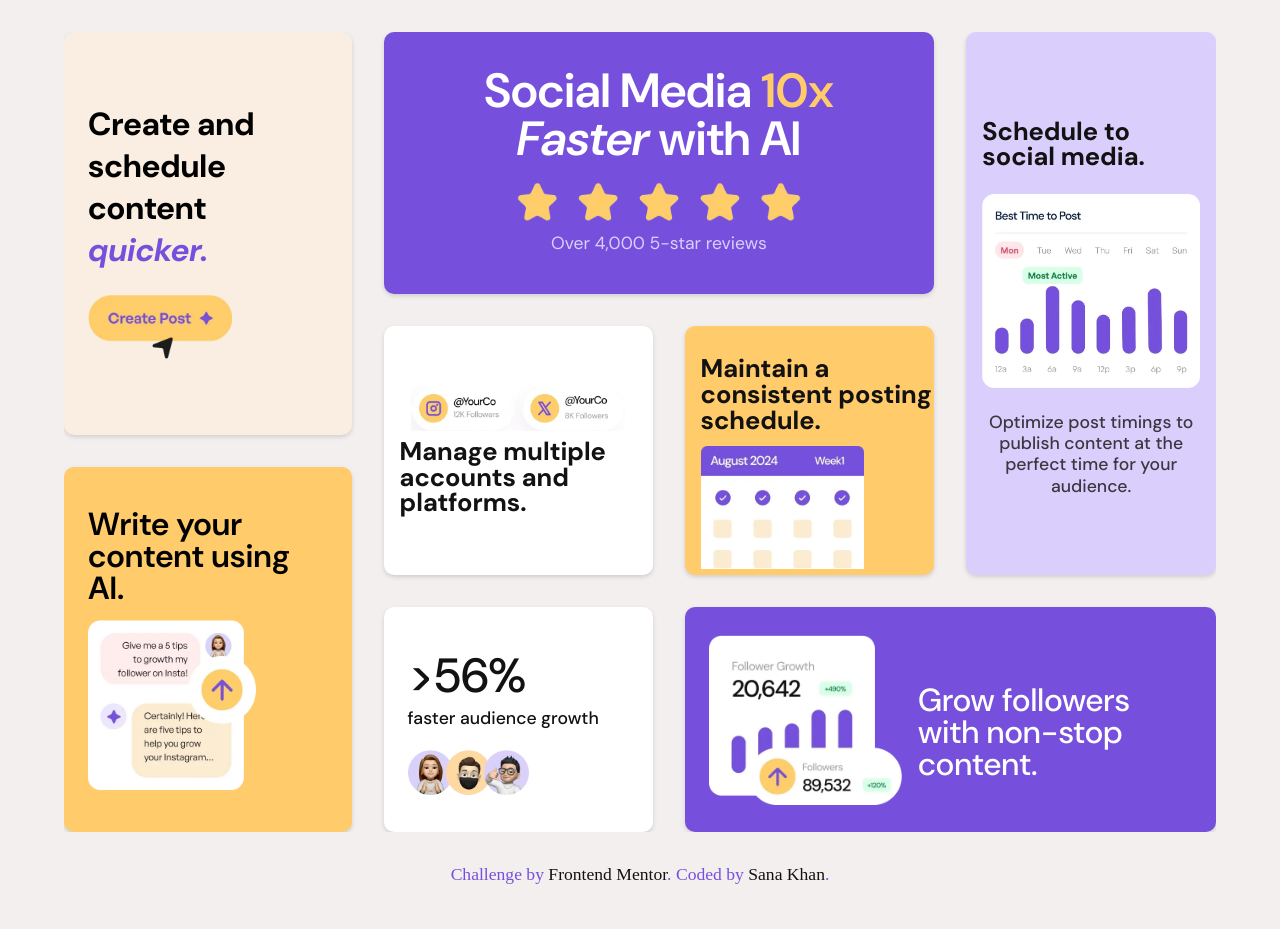
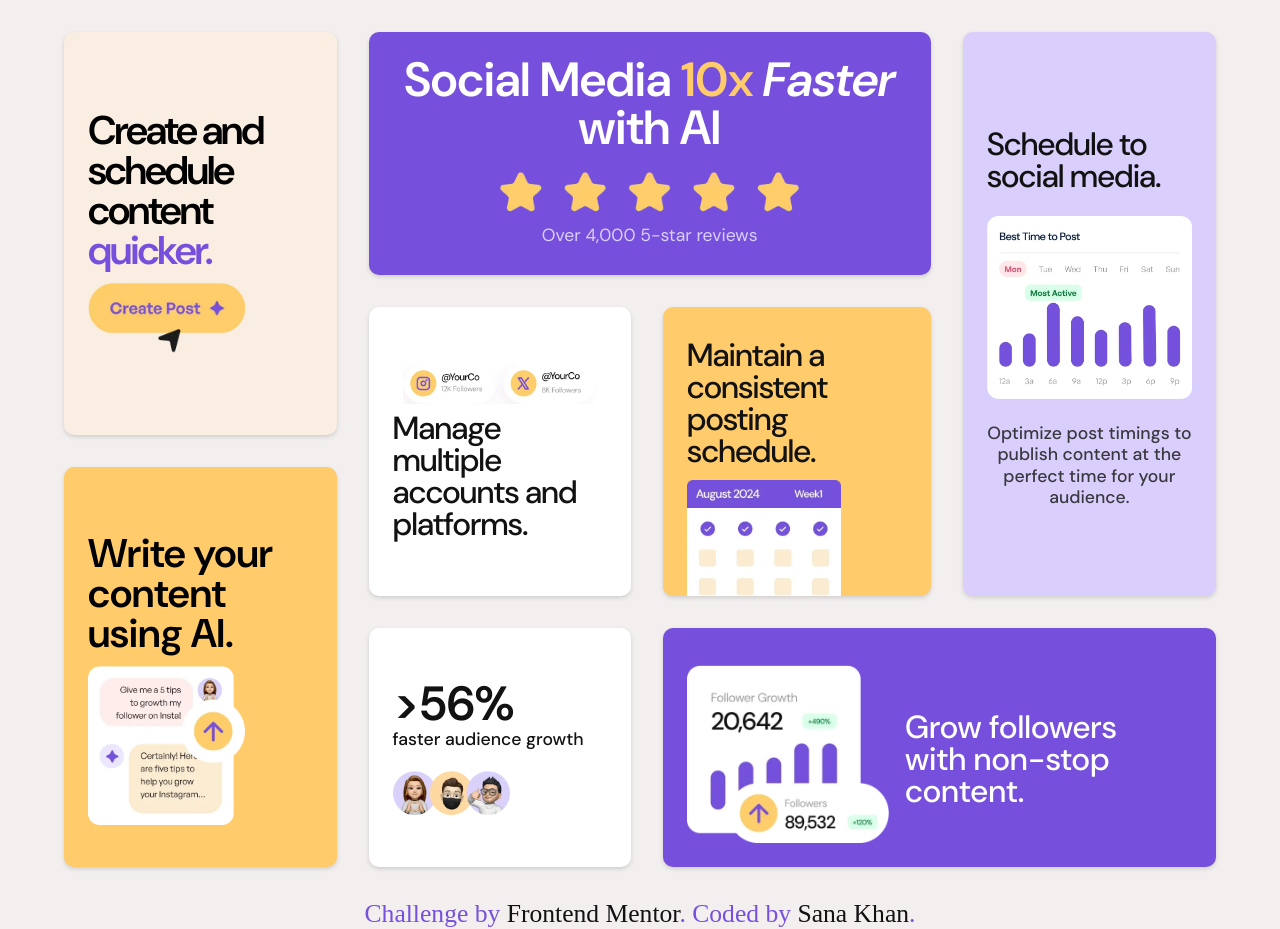
Before and after one commit to Sana-zen/Bento-Grid-Page, a plain HTML site: page index.html in a window 1280 px wide. Before the commit the page ends 885 px from the top, so only its background shows below. Drawn offline with Linux system fonts and the light colour scheme.

Commit message:
updated fonts

```diff
--- a/style.css
+++ b/style.css
@@ -9,7 +9,7 @@
 
 /* Italic (all weights) */
 @font-face {
-  font-family: "DMSansItalic";
+  font-family: "DMSans";
   src: url("./assets/fonts/DMSans-Italic-VariableFont_opsz,wght.ttf")
     format("truetype");
   font-weight: 100 900;
@@ -40,14 +40,13 @@
   /* <---Font Sizes--->  */
 
   --fs-x-lg: 3rem;
-  --fs-lg: 2rem;
-  --fs-mid: 1.6rem;
-  --fs-base: 1.1rem;
-  --fs-small: 0.9rem;
+  --fs-lg: 2.5rem;
+  --fs-mid: 2rem;
+  --fs-base: 1.6rem;
+  --fs-small: 1.1rem;
 
   /* <---font family---> */
   --ff-DMSans: "DMSans", sans-serif;
-  --ffDMSansItalic: "DMSansItalic", sans-serif;
 }
 
 body {
@@ -63,7 +62,6 @@ body {
   flex-direction: column;
   gap: 2rem;
   margin-block: 2rem;
-  overflow: hidden;
 }
 
 .card {
@@ -75,6 +73,7 @@ body {
   align-items: center;
   box-shadow: 0 2px 4px rgb(208, 206, 206);
   transition: transform 0.3s ease-in;
+  padding: 1.5rem;
 }
 
 .card:hover {
@@ -84,12 +83,13 @@ body {
 
 
 /* ~-~-~-~First Card Styling~-~-~-~  */
-.card-review {
+.card-review,
+.card-followers {
   background-color: var(--Purple-500);
-  padding: 2rem;
 }
 
-.card-review__title {
+.card-review__title,
+.card-audience__title {
   font-size: clamp(1.6rem, 5vw, var(--fs-x-lg));
   color: var(--White);
   text-align: center;
@@ -102,7 +102,7 @@ body {
 }
 
 .card-review__italic {
-  font-family: var(--ffDMSansItalic);
+  font-style: italic;
 }
 
 .card-review__stars {
@@ -112,14 +112,14 @@ body {
 
 .card-review__stat {
   color: var(--Purple-100);
-  font-size: clamp(0.95rem, 5vw, var(--fs-base));
+  font-size: clamp(0.95rem, 5vw, var(--fs-small));
   margin-block: 0.3rem;
 }
 
 /* ~-~-~Second Card Styling~-~-~-~  */
 
-.card-profile {
-  padding: 1rem;
+.card-profile,
+.card-audience {
   background-color: var(--White);
 }
 
@@ -134,18 +134,22 @@ body {
   font-size: clamp(1.2rem, 5vw, var(--fs-mid));
   line-height: 1;
   margin-top: 0.5rem;
-  font-weight: 700;
+  font-weight: 500;
+  letter-spacing: -1px;
 }
 
 /* ~-~-~Third Card Styling~-~-~-~  */
 
-.card-schedule {
-  padding: 1rem 0 0 1rem;
+.card-schedule,
+.card-ai {
+  padding-bottom: 0;
   background-color: var(--Yellow-500);
 }
 
-.card-schedule__todo {
-  overflow: hidden;
+.card-schedule__todo,
+.card-ai__content,
+.card-post__button,
+.card-followers__illustration {
   margin-top: 0.8rem;
   max-width: 70%;
   display: flex;
@@ -156,7 +160,7 @@ body {
 
 .card-stats {
   background-color: var(--Purple-100);
-  padding: 1.5rem 1rem;
+  padding-block: 1rem;
 }
 
 .card-stats__illustration {
@@ -165,9 +169,7 @@ body {
 }
 
 .card-stats__description {
-  font-size: clamp(0.95rem, 5vw, var(--fs-base));
   color: var(--Black);
-  font-weight: 500;
   max-width: 23ch;
   text-align: center;
   line-height: 1.2;
@@ -176,17 +178,8 @@ body {
 
 /* ~-~-~Fifth Card Styling~-~-~-~  */
 
-.card-followers {
-  background-color: var(--Purple-500);
-  padding: 1.5rem;
-}
-
-.card-followers__illustration {
-  max-width: 60%;
-}
-
 .card-followers__title {
-  font-size: clamp(1.4rem, 5vw, var(--fs-lg));
+  font-size: clamp(1.4rem, 5vw, var(--fs-mid));
   color: var(--White);
   text-align: center;
   font-weight: 500;
@@ -198,19 +191,16 @@ body {
 /* ~-~-~Sixth Card Styling~-~-~-~  */
 
 .card-audience {
-  padding: 1.5rem;
   align-items: flex-start;
-  background-color: var(--White);
 }
 
 .card-audience__title {
-  font-size: clamp(1.6rem, 5vw, var(--fs-x-lg));
   color: var(--Black);
-  font-weight: 500;
 }
 
+.card-stats__description,
 .card-audience__description {
-  font-size: clamp(0.95rem, 5vw, var(--fs-base));
+  font-size: clamp(0.95rem, 5vw, var(--fs-small));
   color: var(--Black);
   font-weight: 500;
 }
@@ -228,8 +218,7 @@ body {
 }
 
 .card-post__title {
-  font-size: clamp(1.4rem, 5vw, var(--fs-lg));
-  font-weight: 700;
+     letter-spacing: -2px;
 }
 
 .card-post__highlight {
@@ -237,31 +226,14 @@ body {
   color: var(--Purple-500);
 }
 
-.card-post__button {
-  margin-top: 1.5rem;
-  align-self: flex-start;
-  max-width: 60%;
-}
-
 /* ~-~-~Eighth Card Styling~-~-~-~  */
 
-.card-ai {
-  background-color: var(--Yellow-500);
-  padding: 1.5rem;
+.card-post__title,
+.card-ai__title {
+  font-size: clamp(1.4rem, 5vw, var(--fs-lg));
+  font-weight: 600;
+    line-height: 1;
 }
-
-.card-ai__title {
- font-size: clamp(1.4rem, 5vw, var(--fs-lg));
-  line-height: 1;
-  font-weight: 600;
-}
-
-.card-ai__content {
-  margin-top: 1rem;
-  max-width: 70%;
-  align-self: flex-start;
-}
-
 
 .attribution {
   font-size: clamp(0.95rem, 5vw, var(--fs-base));
```
